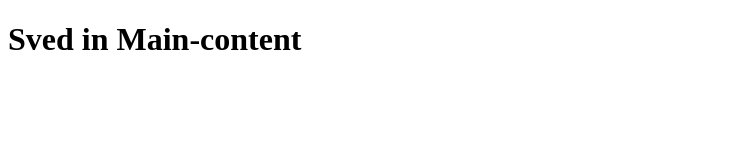
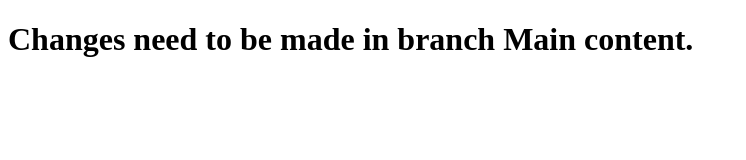
Before and after one commit to katherine1611/test, a plain HTML site: page main-content.html in a window 1280 px wide. Shown: the whole page, without its empty margins (0-746 px from the left). Drawn offline with Linux system fonts and the light colour scheme.

Commit message:
I added h1 in main content - keydi b

```diff
--- a/main-content.html
+++ b/main-content.html
@@ -7,6 +7,6 @@
     <title>Document</title>
 </head>
 <body>
-    <h1>Sved in Main-content</h1>
+    <h1>Changes need to be made in branch Main content.</h1>
 </body>
 </html>
```
